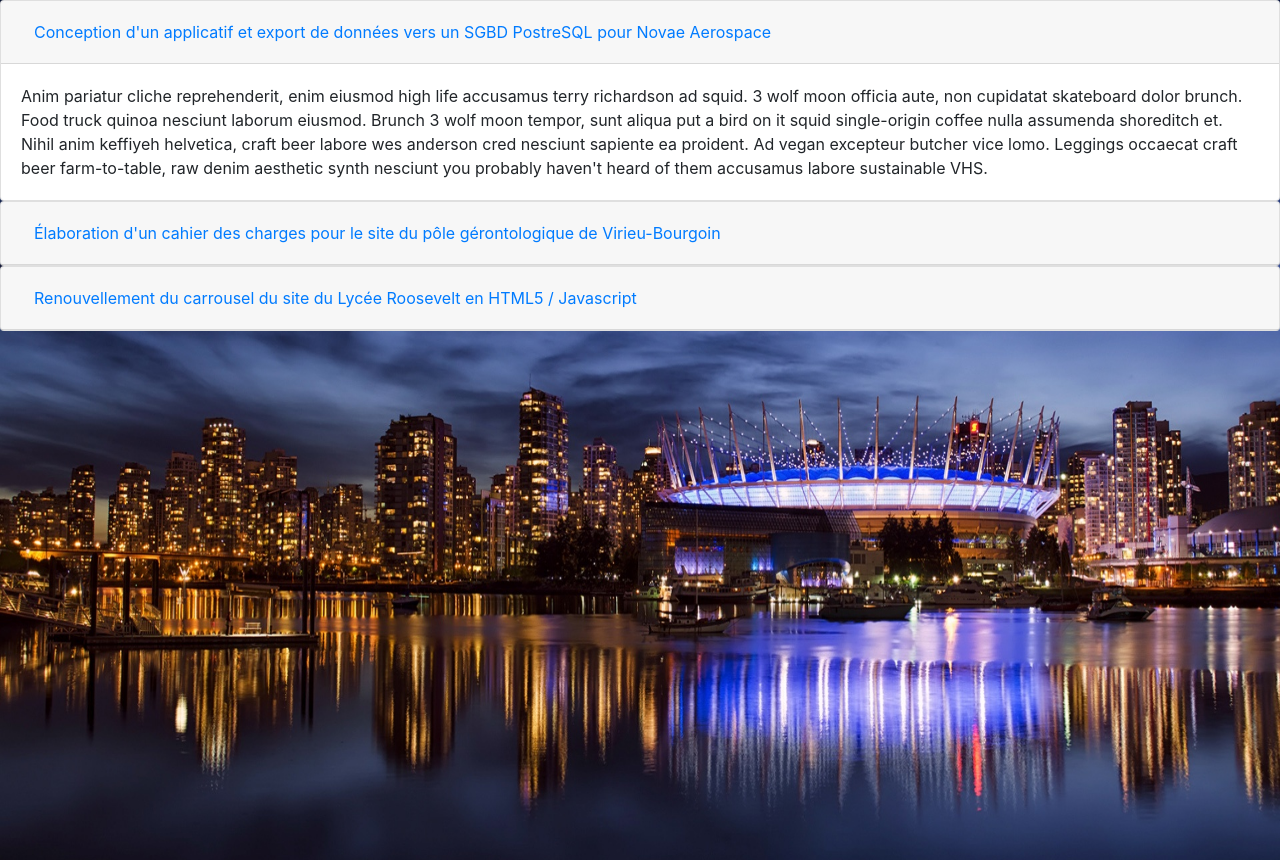
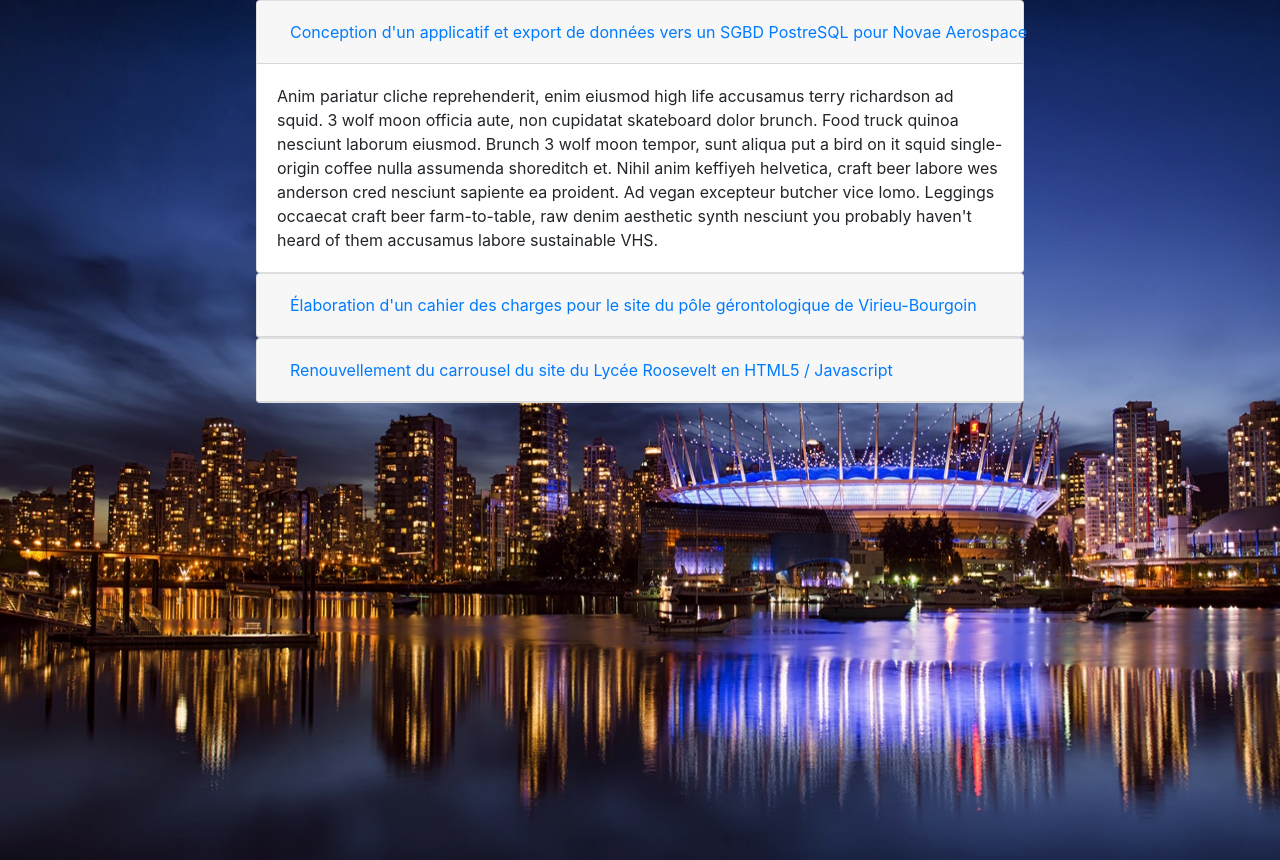
Before and after one commit to Alyndel/site_perso, a PHP site: page /comp.php in a window 1280 px wide. Shown: the part 56-916 px from the top of the page. Run offline with PHP 8.4, Linux system fonts and the light colour scheme; some libraries are stand-ins or nearby versions.

Commit message:
style accordion

```diff
--- a/css/index.css
+++ b/css/index.css
@@ -20,6 +20,9 @@
 #accordion
 {
   z-index: 2;
+  width: 60%;
+  margin-left: 20%;
+  margin-right: 20%;
 }
 
 #paragraphe-centré
```
